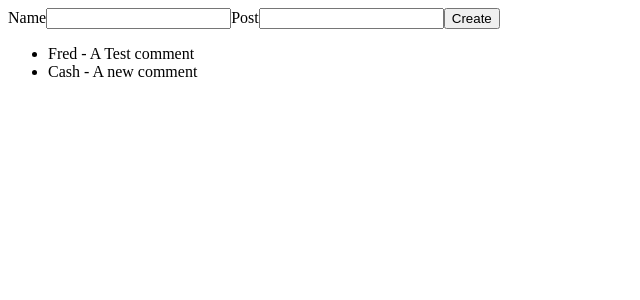
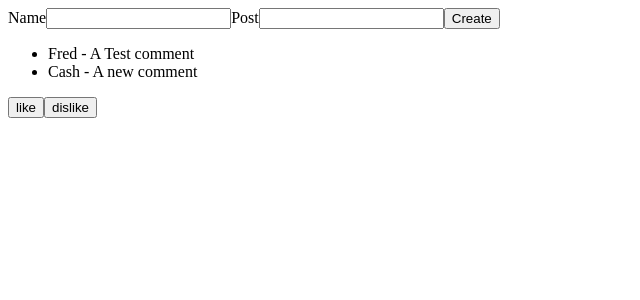
Before and after one commit to wright403/social-feed-react, a React (Create React App) app: page / in a window 1280 px wide. Shown: the top 300 px of the page, without its empty margins (0-640 px from the left). Built offline with nearby package versions, Linux system fonts and the light colour scheme.

Commit message:
created like and dislike functions

```diff
--- a/src/App.jsx
+++ b/src/App.jsx
@@ -1,10 +1,11 @@
 import React, { useState, useEffect } from "react";
 import CreatePost from "./Components/CreatePost.jsx";
 import DisplayPosts from "./Components/DisplayPosts.jsx";
+import Posts from "./Components/Posts.jsx";
 
 function App() {
   const [posts, setPosts] = useState([
-    { name: "Fred", post: "A Test comment " },
+    { name: "Fred", post: "A Test comment ", like: false, dislike: false },
     { name: "Cash", post: "A new comment" },
   ]);
 
@@ -22,6 +23,7 @@ function App() {
     <div>
       <CreatePost newPostProperty={createPost} />
       <DisplayPosts posts={posts} />
+      <Posts />
     </div>
   );
 }
--- a/src/Components/Posts.jsx
+++ b/src/Components/Posts.jsx
@@ -1,9 +1,50 @@
 import React, { useState } from 'react';
 
 const Posts = (props) => {
-    return (
-        ''
-     );
+
+
+    const[likeActive, setLikeActive] = useState(false)
+    const[dislikeActive, setDisLikeActive] = useState(true)
+
+
+    function likeComment(){
+        console.log("like: ", likeActive)
+        if (!likeActive) {
+            console.log("inside conditional")
+            setLikeActive(true)
+            setDisLikeActive(false)
+        }
+        alert(`Statuses have been switched - Liked: ${likeActive} Dislike: ${dislikeActive}` )
+    }
+
+    function dislikeComment(){
+        if (!dislikeActive){
+            console.log("inside d conditional")
+            setDisLikeActive(true)
+            setLikeActive(false)
+        }
+        alert(`Statuses have been switched - Liked: ${likeActive} Dislike: ${dislikeActive}` )
+    }
+
+
+
+
+    return(
+        <div className= 'App'>
+        <div></div>
+        <button onClick={likeComment}>like {likeActive}</button>
+        <button onClick={dislikeComment}>dislike {dislikeActive}</button>
+        </div>
+    )
 }
 
+
+
+
+
+
+
+
+
+
 export default Posts;
```
